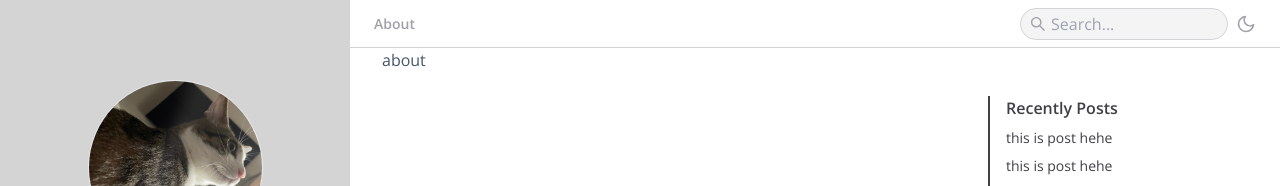
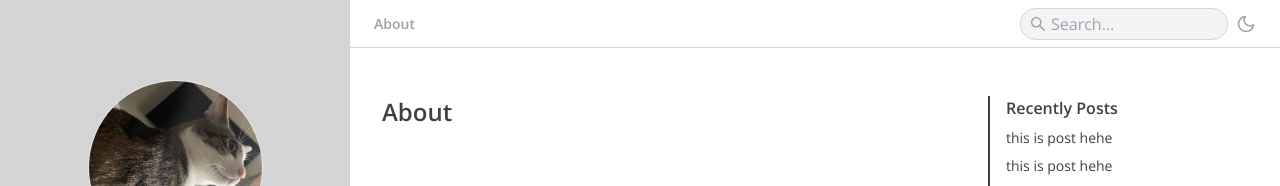
Before and after one commit to 22yuu/yuu.log, a Next.js app in the folder my-blog/: page /about in a window 1280 px wide. Shown: the top 186 px of the page. Built offline with nearby package versions, Linux system fonts and the light colour scheme.

Commit message:
feat: Heading atom 컴포넌트 구현 및 각 페이지마다 Heading 컴포넌트 적용

```diff
--- a/my-blog/package.json
+++ b/my-blog/package.json
@@ -14,6 +14,8 @@
     "@types/react-dom": "18.2.7",
     "0g": "^0.0.9",
     "autoprefixer": "10.4.15",
+    "class-variance-authority": "^0.7.0",
+    "clsx": "^2.0.0",
     "eslint": "8.49.0",
     "eslint-config-next": "13.4.19",
     "next": "13.4.19",
@@ -22,6 +24,7 @@
     "react": "18.2.0",
     "react-dom": "18.2.0",
     "react-icons": "^4.11.0",
+    "tailwind-merge": "^1.14.0",
     "tailwindcss": "3.3.3",
     "typescript": "5.2.2"
   }
--- a/my-blog/src/app/(client)/about/page.tsx
+++ b/my-blog/src/app/(client)/about/page.tsx
@@ -1,5 +1,10 @@
 import MainWrapper from '@/components/layouts/MainWrapper';
+import Heading from '@/components/ui/atoms/Heading';
 
 export default function AboutPage() {
-  return <MainWrapper>about</MainWrapper>;
+  return (
+    <MainWrapper>
+      <Heading size={'xl'}>About</Heading>
+    </MainWrapper>
+  );
 }
--- a/my-blog/src/app/(client)/projects/page.tsx
+++ b/my-blog/src/app/(client)/projects/page.tsx
@@ -1,4 +1,5 @@
 import MainWrapper from '@/components/layouts/MainWrapper';
+import Heading from '@/components/ui/atoms/Heading';
 import EyeIcon from '@/components/ui/icons/EyeIcon';
 import ForkIcon from '@/components/ui/icons/ForkIcon';
 import StarIcon from '@/components/ui/icons/StarIcon';
@@ -7,6 +8,7 @@ import Image from 'next/image';
 export default function page() {
   return (
     <MainWrapper>
+      <Heading size={'xl'}>Projects</Heading>
       <div className="mt-12 text-theme-text">
         <ul className="relative">
           <div className="absolute left-[80px] w-1 h-full bg-theme-primary"></div>
--- a/my-blog/src/app/(client)/tags/page.tsx
+++ b/my-blog/src/app/(client)/tags/page.tsx
@@ -1,5 +1,10 @@
 import MainWrapper from '@/components/layouts/MainWrapper';
+import Heading from '@/components/ui/atoms/Heading';
 
 export default function page() {
-  return <MainWrapper>tags</MainWrapper>;
+  return (
+    <MainWrapper>
+      <Heading size={'xl'}>Tags</Heading>
+    </MainWrapper>
+  );
 }
--- /dev/null
+++ b/my-blog/src/components/ui/atoms/Heading.tsx
@@ -0,0 +1,41 @@
+import cn from '@/utils/cn';
+import { cva, VariantProps } from 'class-variance-authority';
+import { HTMLAttributes } from 'react';
+
+const variants = cva(
+  `font-semibold smooth duration-300 transition-all mt-12 mb-6 text-theme-text`,
+  {
+    variants: {
+      size: {
+        default: 'text-base',
+        sm: 'text-sm',
+        md: 'text-lg',
+        lg: 'text-xl',
+        xl: 'text-2xl',
+      },
+    },
+    defaultVariants: {
+      size: 'default',
+    },
+  }
+);
+
+interface HeadingProps
+  extends HTMLAttributes<HTMLHeadElement>,
+    VariantProps<typeof variants> {
+  children: React.ReactNode;
+  className?: string;
+}
+
+export default function Heading({
+  children,
+  size,
+  className,
+  ...attributes
+}: HeadingProps) {
+  return (
+    <h2 className={cn(variants({ size }), className)} {...attributes}>
+      {children}
+    </h2>
+  );
+}
--- /dev/null
+++ b/my-blog/src/utils/cn.ts
@@ -0,0 +1,8 @@
+import { ClassValue, clsx } from 'clsx';
+import { twMerge } from 'tailwind-merge';
+
+const cn = (...inputs: ClassValue[]) => {
+  return twMerge(clsx(inputs));
+};
+
+export default cn;
```
Also changed, not shown: 1 other file (tests, documents, lock files or other folders).
